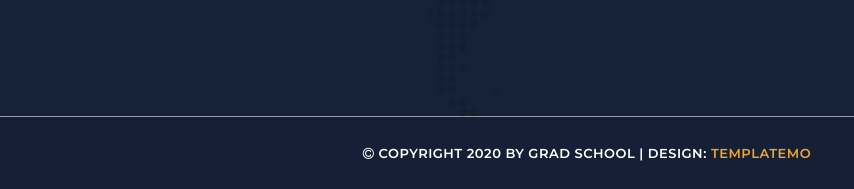
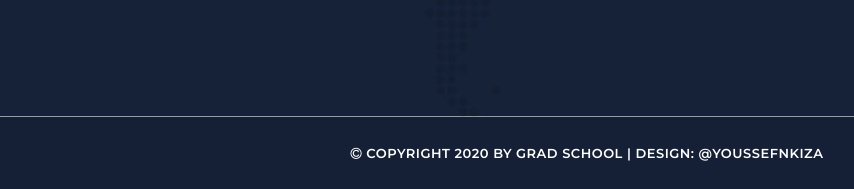
Before and after one commit to nkiza/nkiza-courses, a plain HTML site: page index.html in a window 1280 px wide. Shown: the part 4549-4738 px from the top of the page, without its empty margins (53-907 px from the left). Drawn offline with Linux system fonts and the light colour scheme.

Commit message:
Update index.html

```diff
--- a/index.html
+++ b/index.html
@@ -482,7 +482,7 @@
         <div class="col-md-12">
           <p><i class="fa fa-copyright"></i> Copyright 2020 by Grad School
 
-           | Design: <a href="https://templatemo.com" rel="sponsored" target="_parent">TemplateMo</a></p>
+           | Design: <a rel="sponsored" target="_parent">@youssefnkiza</a></p>
         </div>
       </div>
     </div>
```
